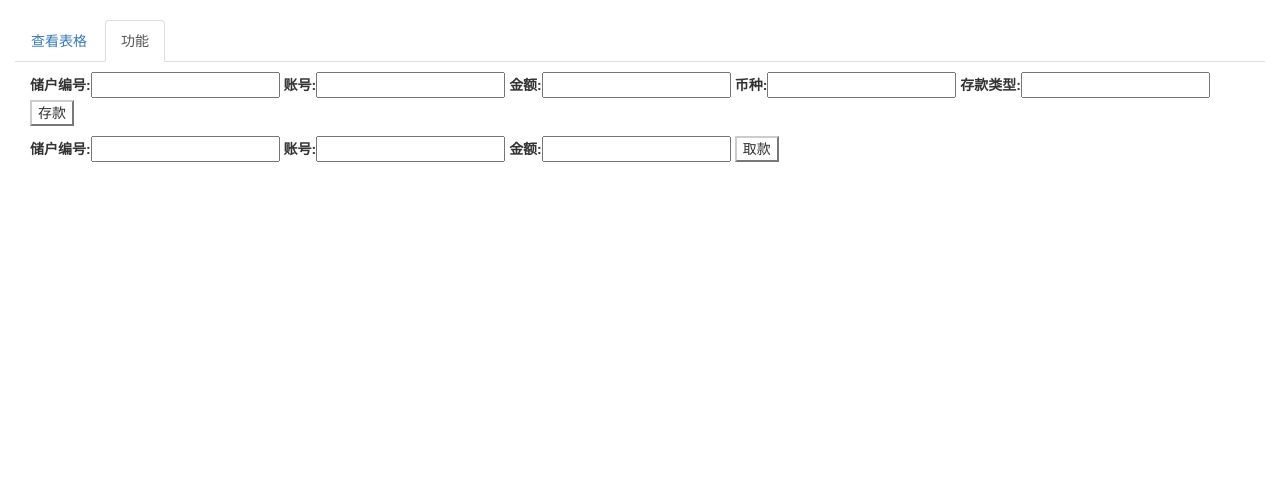
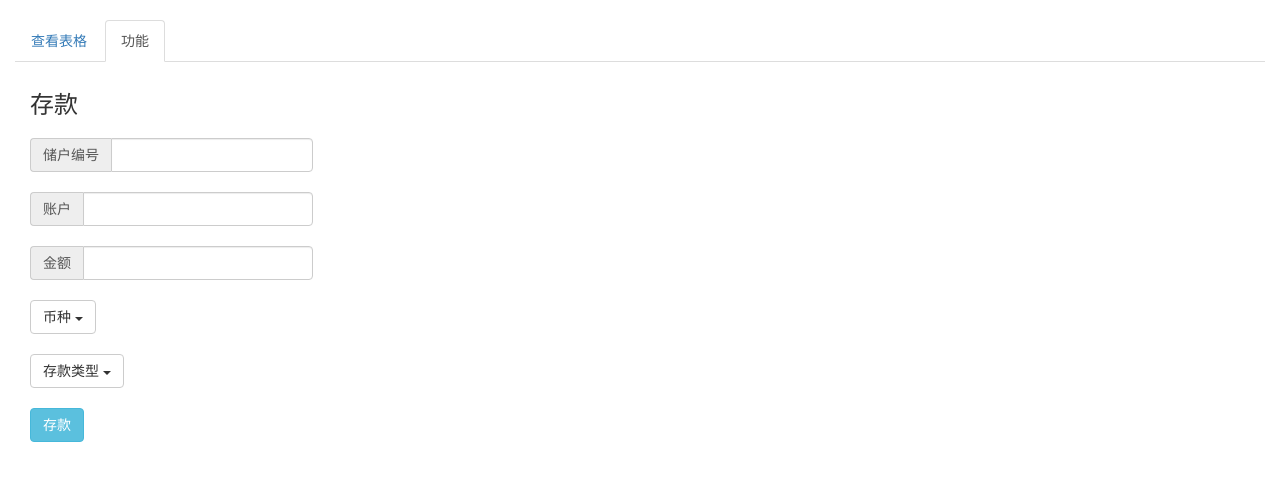
Before and after one commit to PolyKen/bank, a Flask app: page / in a window 1280 px wide, after a click on "功能". Shown: the part 51-532 px from the top of the page. Run offline with Flask 2, Linux system fonts and the light colour scheme; some libraries are stand-ins or nearby versions.

Commit message:
fix query

```diff
--- a/static/css/main.css
+++ b/static/css/main.css
@@ -55,3 +55,12 @@
 .yellow {
     color: #c17810;
 }
+
+h3 {
+    margin-bottom: 20px;
+}
+
+.dropdown {
+    margin-top: 20px;
+    margin-bottom: 20px;
+}
--- a/static/js/main.js
+++ b/static/js/main.js
@@ -4,6 +4,8 @@ $(document).ready(function () {
     //render_table(["h1", "h2"], [["r1", "r2"], ["s1", "s2"]]);
 });
 
+let currency_type_dict = {"RMB": 1, "USD": 2, "EUR": 3, "JPY": 4, "GBP": 5, "HKD": 6};
+let deposit_type_dict = {"活期": 1, "定期三个月": 2, "定期六个月": 3, "定期一年": 4, "定期两年": 5, "定期三年": 6, "定期五年": 7};
 let empty_table = "<table id=\"table-display\" class=\"display\" style=\"width:100%\"><thead id=\"table-head\"></thead><tbody id=\"table-body\"></tbody><tfoot id=\"table-foot\"></tfoot></table>";
 
 function reloadDataTable() {
@@ -11,16 +13,18 @@ function reloadDataTable() {
 }
 
 function bind_event() {
-    $("#tab-1").on("click", function(){
+    $("#tab-1").on("click", function () {
         $("#tab-1 a").tab('show');
         $("#tab-1").addClass('active');
         $("#tab-2").removeClass('active');
     });
-    $("#tab-2").on("click", function(){
+
+    $("#tab-2").on("click", function () {
         $("#tab-2 a").tab('show');
         $("#tab-2").addClass('active');
         $("#tab-1").removeClass('active');
     });
+
     $("#btn-select-table").on("click", function () {
         let table_name = $("#table-name-to-select").val();
         $.get("/table/" + table_name, function (data) {
@@ -35,33 +39,34 @@ function bind_event() {
         })
     });
 
-    $("#btn-deposit").on("click", function(){
+    $("ul.dropdown-menu a").on("click", function () {
+        $(this).parents(".dropdown").children("button").text($(this).text() + " ");
+        $(this).parents(".dropdown").children("button").append("<span class=\"caret\"></span>");
+        $("#deposit_currency_type").text($(this).text());
+    });
+
+    $("#btn-deposit").on("click", function () {
         let user_id = $("#deposit_user_id").val();
         let account_id = $("#deposit_account_id").val();
         let quantity = $("#deposit_quantity").val();
-        let currency_type = $("#deposit_currency_type").val();
-        let deposit_type = $("#deposit_deposit_type").val();
-        let payload = {"user_id": user_id, "account_id": account_id, "quantity": quantity, "currency_type": currency_type, "deposit_type": deposit_type};
-        $.get("/deposit", payload, function(data){
+        let currency_type = $("#deposit_currency_type").text();
+        currency_type = currency_type_dict[currency_type];
+        let deposit_type = $("#deposit_deposit_type").text();
+        deposit_type = deposit_type_dict[deposit_type];
+        let payload = {
+            "user_id": user_id,
+            "account_id": account_id,
+            "quantity": quantity,
+            "currency_type": currency_type,
+            "deposit_type": deposit_type
+        };
+        $.get("/deposit", payload, function (data) {
             console.log("deposit");
             console.log(data);
             alert(data);
             $("#btn-deposit").parent().children("input").empty();
         })
     });
-
-    $("#btn-withdraw").on("click", function(){
-        let user_id = $("#withdraw_user_id").val();
-        let account_id = $("#withdraw_account_id").val();
-        let quantity = $("#withdraw_quantity").val();
-        let payload = {"user_id": user_id, "account_id": account_id, "quantity": quantity};
-        $.get("/withdraw", payload, function(data){
-            console.log("withdraw");
-            console.log(data);
-            alert(data);
-            $("#btn-withdraw").parent().children("input").empty();
-        })
-    })
 }
 
 function render_table(heads_list, rows_list) {
--- a/templates/index.html
+++ b/templates/index.html
@@ -11,7 +11,7 @@
     <script type="text/javascript" src="../static/js/jquery-3.3.1.min.js"></script>
     <script type="text/javascript" src="../static/js/fabric.min.js"></script>
     <script type="text/javascript" src="../static/DataTables/datatables.min.js"></script>
-    <script type="text/javascript" src="../static/js/bootstrap.min.js"></script>
+    <script src="https://cdn.staticfile.org/twitter-bootstrap/3.3.7/js/bootstrap.min.js"></script>
     <script type="text/javascript" src="../static/DataTables/DataTables-1.10.18/js/jquery.dataTables.min.js"></script>
     <script type="text/javascript" src="../static/js/main.js"></script>
 </head>
@@ -30,7 +30,7 @@
         </li>
     </ul>
     <div class="tab-content">
-        <div class="tab-pane active" id="tables">
+        <div class="tab-pane fade in active" id="tables">
             <div class="row">
                 <div class="col-md-12 col-sm-12 col-xs-12">
                     <label for="table-name-to-select">输入表名: </label><input id="table-name-to-select" type="text">
@@ -145,23 +145,86 @@
                 </div>
             </div>
         </div>
-        <div class="tab-pane" id="operations">
+        <div class="tab-pane fade" id="operations">
             <div class="row">
-                <div class="col-md-12 col-sm-12 col-xs-12">
-                    <label for="deposit_user_id">储户编号: </label><input id="deposit_user_id" type="text">
-                    <label for="deposit_account_id">账号: </label><input id="deposit_account_id" type="text">
-                    <label for="deposit_quantity">金额: </label><input id="deposit_quantity" type="text">
-                    <label for="deposit_currency_type">币种: </label><input id="deposit_currency_type" type="text">
-                    <label for="deposit_deposit_type">存款类型: </label><input id="deposit_deposit_type" type="text">
-                    <button class="btn-default" id="btn-deposit">存款</button>
-                </div>
-            </div>
-            <div class="row">
-                <div class="col-md-12 col-sm-12 col-xs-12">
-                    <label for="withdraw_user_id">储户编号: </label><input id="withdraw_user_id" type="text">
-                    <label for="withdraw_account_id">账号: </label><input id="withdraw_account_id" type="text">
-                    <label for="withdraw_quantity">金额: </label><input id="withdraw_quantity" type="text">
-                    <button class="btn-default" id="btn-withdraw">取款</button>
+                <div class="col-lg-3 col-md-4 col-sm-6 col-xs-12">
+                    <h3>存款</h3>
+                    <form class="bs-example bs-example-form" role="form">
+                        <div class="input-group">
+                            <span class="input-group-addon">储户编号</span>
+                            <input type="text" id="deposit_user_id" class="form-control">
+                        </div>
+                        <br>
+                        <div class="input-group">
+                            <span class="input-group-addon">账户</span>
+                            <input type="text" id="deposit_account_id" class="form-control">
+                        </div>
+                        <br>
+                        <div class="input-group">
+                            <span class="input-group-addon">金额</span>
+                            <input type="text" id="deposit_quantity" class="form-control">
+                        </div>
+                    </form>
+                    <div class="dropdown">
+                        <button type="button" class="btn btn-default dropdown-toggle" id="dropdown-currency_type"
+                                data-toggle="dropdown">
+                            币种
+                            <span class="caret"></span>
+                        </button>
+                        <div id="deposit_currency_type" style="display:none"></div>
+                        <ul class="dropdown-menu" role="menu" aria-labelledby="dropdown-currency_type">
+                            <li role="presentation">
+                                <a role="menuitem" tabindex="-1" href="#">RMB</a>
+                            </li>
+                            <li role="presentation">
+                                <a role="menuitem" tabindex="-1" href="#">USD</a>
+                            </li>
+                            <li role="presentation">
+                                <a role="menuitem" tabindex="-1" href="#">EUR</a>
+                            </li>
+                            <li role="presentation">
+                                <a role="menuitem" tabindex="-1" href="#">JPY</a>
+                            </li>
+                            <li role="presentation">
+                                <a role="menuitem" tabindex="-1" href="#">GBP</a>
+                            </li>
+                            <li role="presentation">
+                                <a role="menuitem" tabindex="-1" href="#">HKD</a>
+                            </li>
+                        </ul>
+                    </div>
+                    <div class="dropdown">
+                        <button type="button" class="btn btn-default dropdown-toggle" id="dropdown-deposit_type"
+                                data-toggle="dropdown">
+                            存款类型
+                            <span class="caret"></span>
+                        </button>
+                        <div id="deposit_deposit_type" style="display:none"></div>
+                        <ul class="dropdown-menu" role="menu" aria-labelledby="dropdown-deposit_type">
+                            <li role="presentation">
+                                <a role="menuitem" tabindex="-1" href="#">活期</a>
+                            </li>
+                            <li role="presentation">
+                                <a role="menuitem" tabindex="-1" href="#">定期三个月</a>
+                            </li>
+                            <li role="presentation">
+                                <a role="menuitem" tabindex="-1" href="#">定期六个月</a>
+                            </li>
+                            <li role="presentation">
+                                <a role="menuitem" tabindex="-1" href="#">定期一年</a>
+                            </li>
+                            <li role="presentation">
+                                <a role="menuitem" tabindex="-1" href="#">定期两年</a>
+                            </li>
+                            <li role="presentation">
+                                <a role="menuitem" tabindex="-1" href="#">定期三年</a>
+                            </li>
+                            <li role="presentation">
+                                <a role="menuitem" tabindex="-1" href="#">定期五年</a>
+                            </li>
+                        </ul>
+                    </div>
+                    <button class="btn btn-info" id="btn-deposit">存款</button>
                 </div>
             </div>
         </div>
```
